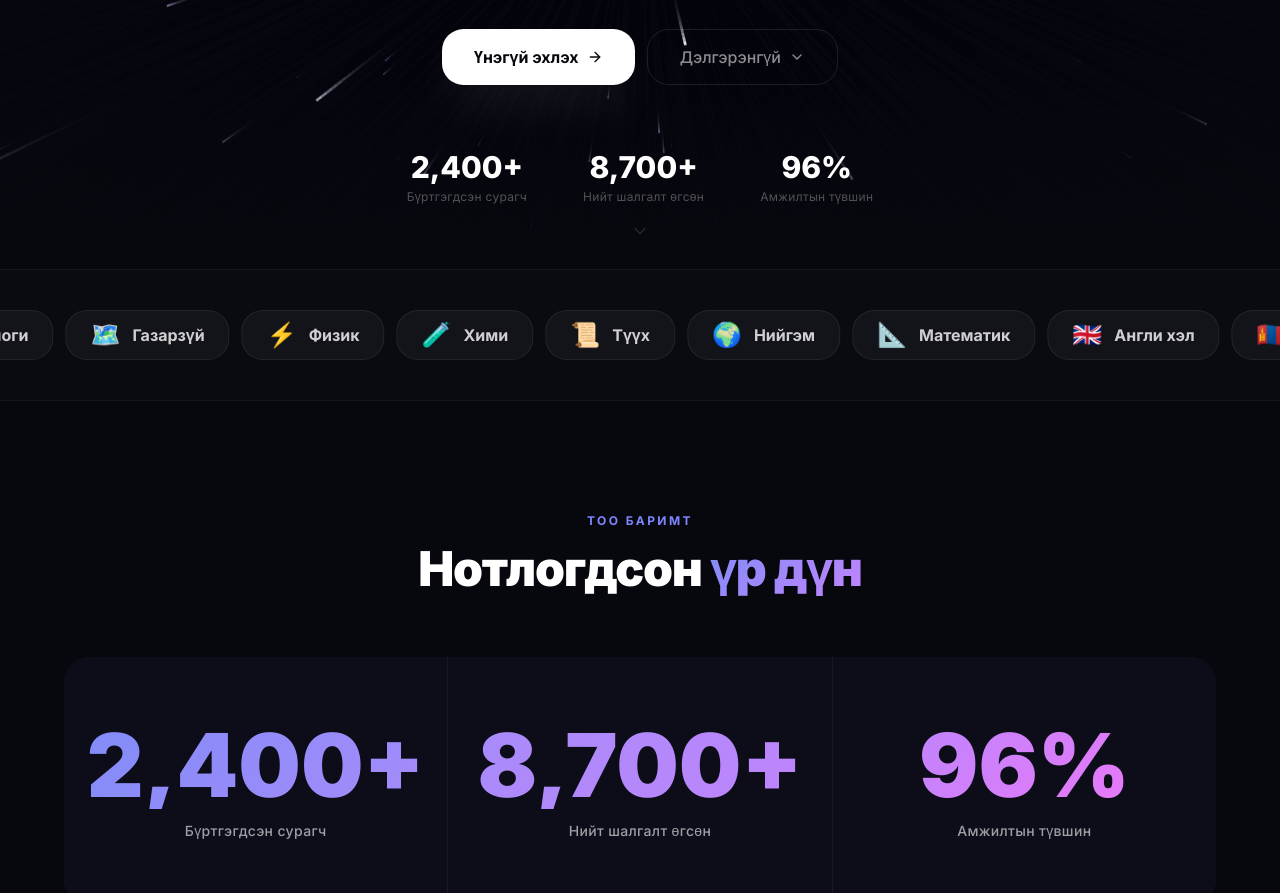
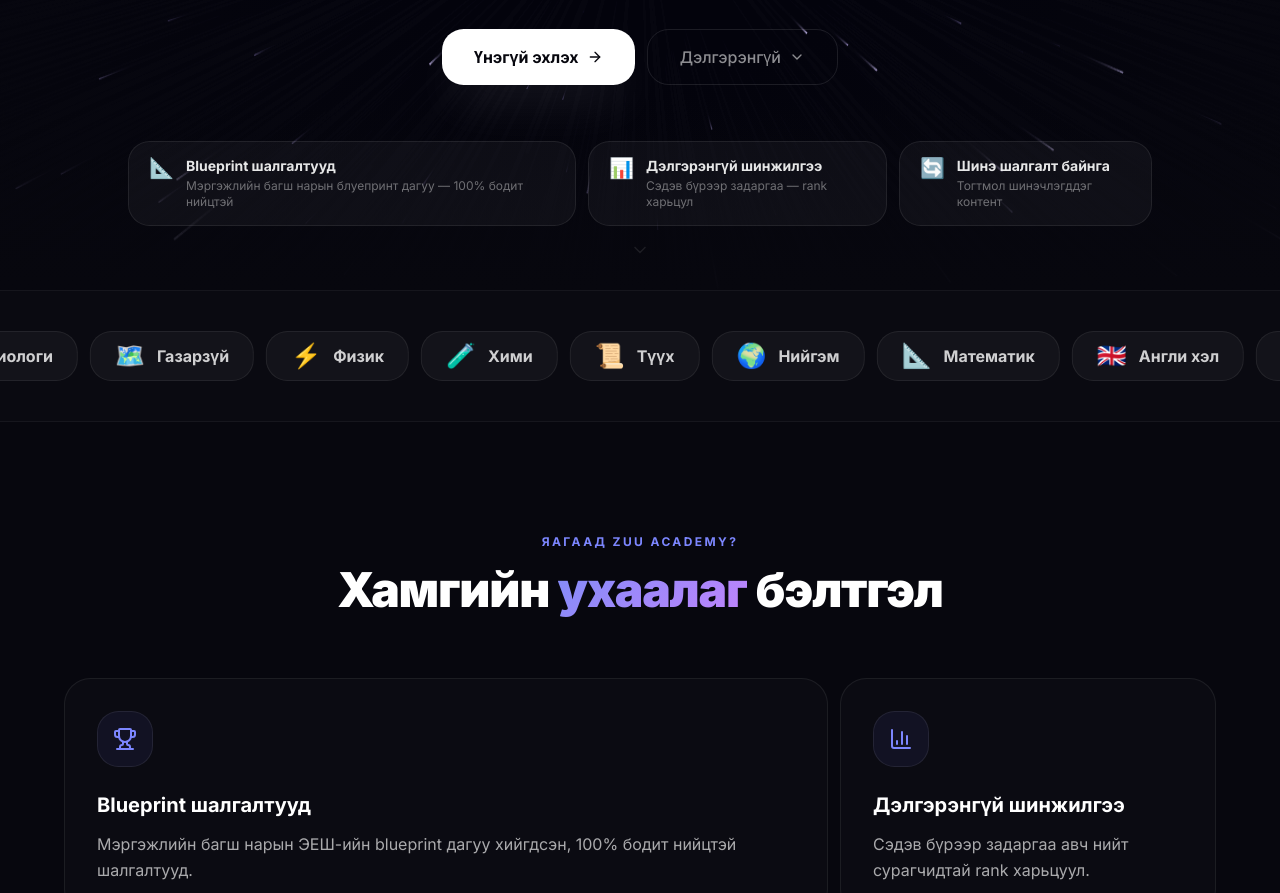
Before and after one commit to Khangarido/zuu-test, a Next.js app: page / in a window 1280 px wide. Shown: the part 570-1463 px from the top of the page. Built offline with nearby package versions, Linux system fonts and the light colour scheme.

Commit message:
feat: replace fake stats with real pros in hero, remove stats section

```diff
--- a/src/app/page.tsx
+++ b/src/app/page.tsx
@@ -28,12 +28,6 @@
   { icon: BookOpen,   title: "Үнэгүй материалууд",    desc: "Өмнөх жилийн ЭЕШ болон дасгалуудыг бүрэн үнэгүйгээр ашиглаарай.",                       large: true  },
   { icon: DollarSign, title: "Хамгийн хямд үнэ",      desc: "1 шалгалт = ердөө 1,000₮. Subscription шаардлагагүй, хэзээ ч цуцлах боломжтой.",         large: true  },
   { icon: Target,     title: "Бүх хичээлийн ЭЕШ",    desc: "Математик, Англи хэл, Газарзүй болон бусад бүх хичээлийн шалгалт нэг дороос.",            large: false },
-]
-
-const STATS = [
-  { value: 2400, suffix: "+", label: "Бүртгэгдсэн сурагч" },
-  { value: 8700, suffix: "+", label: "Нийт шалгалт өгсөн" },
-  { value: 96,   suffix: "%", label: "Амжилтын түвшин" },
 ]
 
 const STEPS = [
@@ -151,7 +145,7 @@
   )
 }
 
-// ── Count-up hook ──────────────────────────────────────────────────────────
+// ── Count-up hook (unused, kept for future use) ──────────────────────────
 function useCountUp(target: number, active: boolean) {
   const [count, setCount] = useState(0)
   useEffect(() => {
@@ -236,30 +230,6 @@
   )
 }
 
-type StatDef = { value: number; suffix: string; label: string }
-const STAT_GRADIENTS = [
-  "linear-gradient(135deg,#818cf8,#a78bfa)",
-  "linear-gradient(135deg,#a78bfa,#c084fc)",
-  "linear-gradient(135deg,#c084fc,#e879f9)",
-]
-function StatCard({ s, index, active }: { s: StatDef; index: number; active: boolean }) {
-  const val = useCountUp(s.value, active)
-  return (
-    <motion.div
-      initial={{ opacity: 0, scale: 0.95 }}
-      animate={active ? { opacity: 1, scale: 1 } : {}}
-      transition={{ duration: 0.6, delay: index * 0.12, ease: [0.22, 1, 0.36, 1] }}
-      className="flex flex-col items-center justify-center py-16 px-8 text-center"
-      style={{ background: "#0d0d1a" }}>
-      <div className="text-[clamp(3rem,7vw,5.5rem)] font-black leading-none mb-3"
-        style={{ background: STAT_GRADIENTS[index], WebkitBackgroundClip: "text", WebkitTextFillColor: "transparent", backgroundClip: "text" }}>
-        {val.toLocaleString()}{s.suffix}
-      </div>
-      <div className="text-sm text-white/60 font-medium tracking-wide">{s.label}</div>
-    </motion.div>
-  )
-}
-
 // ── Scroll-reveal wrapper ─────────────────────────────────────────────────
 function Reveal({ children, delay = 0, className }: { children: ReactNode; delay?: number; className?: string }) {
   const ref = useRef<HTMLDivElement>(null)
@@ -293,8 +263,6 @@
   const router = useRouter()
   const [scrolled, setScrolled] = useState(false)
   const [navigating, setNavigating] = useState(false)
-  const statsRef = useRef<HTMLDivElement>(null)
-  const statsInView = useInView(statsRef, { once: true, margin: "-80px" })
   const countdown = useCountdown(SALE_END)
 
   function navTo(href: string) {
@@ -411,22 +379,31 @@
             </button>
           </motion.div>
 
-          {/* Quick stats */}
+          {/* Hero pros */}
           <motion.div
-            initial={{ opacity: 0 }}
-            animate={{ opacity: 1 }}
-            transition={{ duration: 1, delay: 0.55 }}
-            className="mt-16 flex flex-wrap items-center justify-center gap-8 sm:gap-14"
+            initial={{ opacity: 0, y: 16 }}
+            animate={{ opacity: 1, y: 0 }}
+            transition={{ duration: 0.7, delay: 0.52 }}
+            className="mt-14 flex flex-col sm:flex-row items-center justify-center gap-3"
           >
             {[
-              { n: "2,400+", t: "Бүртгэгдсэн сурагч" },
-              { n: "8,700+", t: "Нийт шалгалт өгсөн" },
-              { n: "96%",    t: "Амжилтын түвшин" },
-            ].map((s, i) => (
-              <motion.div key={s.t} initial={{ opacity: 0, y: 12 }} animate={{ opacity: 1, y: 0 }}
-                transition={{ delay: 0.6 + i * 0.1, duration: 0.5 }} className="text-center">
-                <div className="text-2xl sm:text-3xl font-extrabold text-white">{s.n}</div>
-                <div className="text-xs text-white/30 mt-1 tracking-wide">{s.t}</div>
+              { emoji: "📐", title: "Blueprint шалгалтууд", desc: "Мэргэжлийн багш нарын блуепринт дагуу — 100% бодит нийцтэй" },
+              { emoji: "📊", title: "Дэлгэрэнгүй шинжилгээ", desc: "Сэдэв бүрээр задаргаа — rank харьцул" },
+              { emoji: "🔄", title: "Шинэ шалгалт байнга", desc: "Тогтмол шинэчлэгддэг контент" },
+            ].map((p, i) => (
+              <motion.div
+                key={p.title}
+                initial={{ opacity: 0, y: 10 }}
+                animate={{ opacity: 1, y: 0 }}
+                transition={{ delay: 0.58 + i * 0.1, duration: 0.5 }}
+                className="flex items-start gap-3 px-5 py-3.5 rounded-2xl text-left"
+                style={{ background: "rgba(255,255,255,0.04)", border: "1px solid rgba(255,255,255,0.08)" }}
+              >
+                <span className="text-xl leading-none mt-0.5">{p.emoji}</span>
+                <div>
+                  <div className="text-sm font-bold text-white/90">{p.title}</div>
+                  <div className="text-xs text-white/40 mt-0.5 leading-snug">{p.desc}</div>
+                </div>
               </motion.div>
             ))}
           </motion.div>
@@ -449,26 +426,6 @@
           ))}
         </div>
       </div>
-
-      {/* ── STATS ───────────────────────────────────────────────────────── */}
-      <section className="py-28 px-5 sm:px-8">
-        <div className="mx-auto max-w-6xl">
-          <Reveal className="text-center mb-16">
-            <p className="text-xs font-bold uppercase tracking-[0.2em] text-indigo-400 mb-4">Тоо баримт</p>
-            <h2 className="text-4xl sm:text-5xl font-black tracking-tight">
-              Нотлогдсон{" "}
-              <span style={{ background: "linear-gradient(135deg,#818cf8,#c084fc)", WebkitBackgroundClip: "text", WebkitTextFillColor: "transparent", backgroundClip: "text" }}>
-                үр дүн
-              </span>
-            </h2>
-          </Reveal>
-
-          <div ref={statsRef} className="grid grid-cols-1 sm:grid-cols-3 gap-px rounded-3xl overflow-hidden"
-            style={{ background: "rgba(255,255,255,0.07)" }}>
-            {STATS.map((s, i) => <StatCard key={s.label} s={s} index={i} active={statsInView} />)}
-          </div>
-        </div>
-      </section>
 
       {/* ── FEATURES ────────────────────────────────────────────────────── */}
       <section id="features" className="py-28 px-5 sm:px-8">
```
